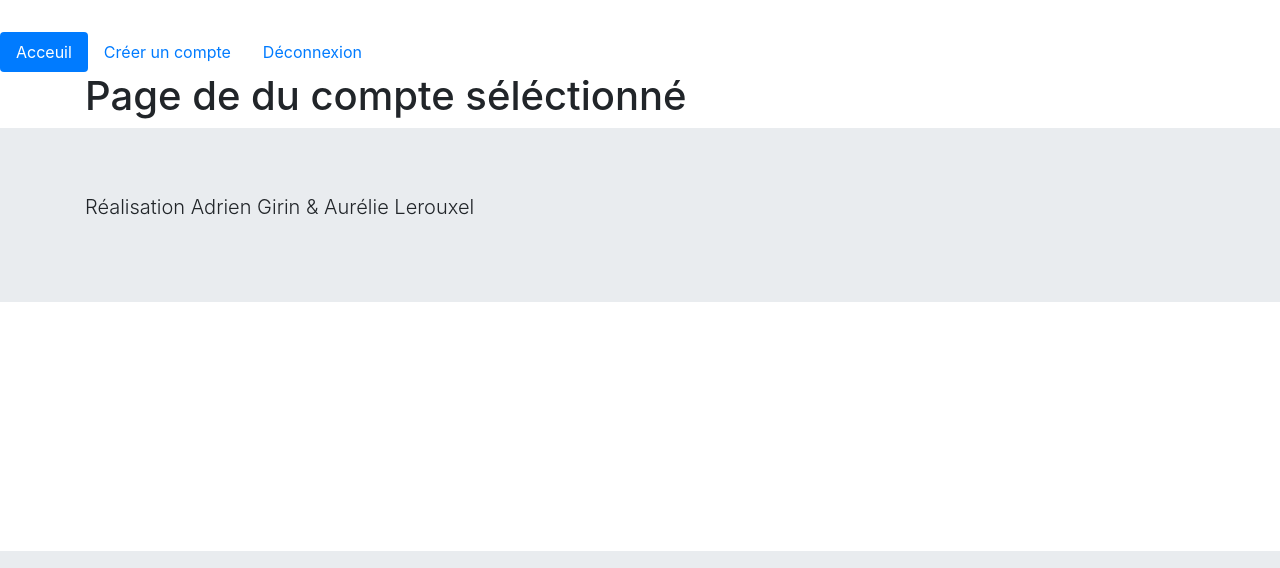
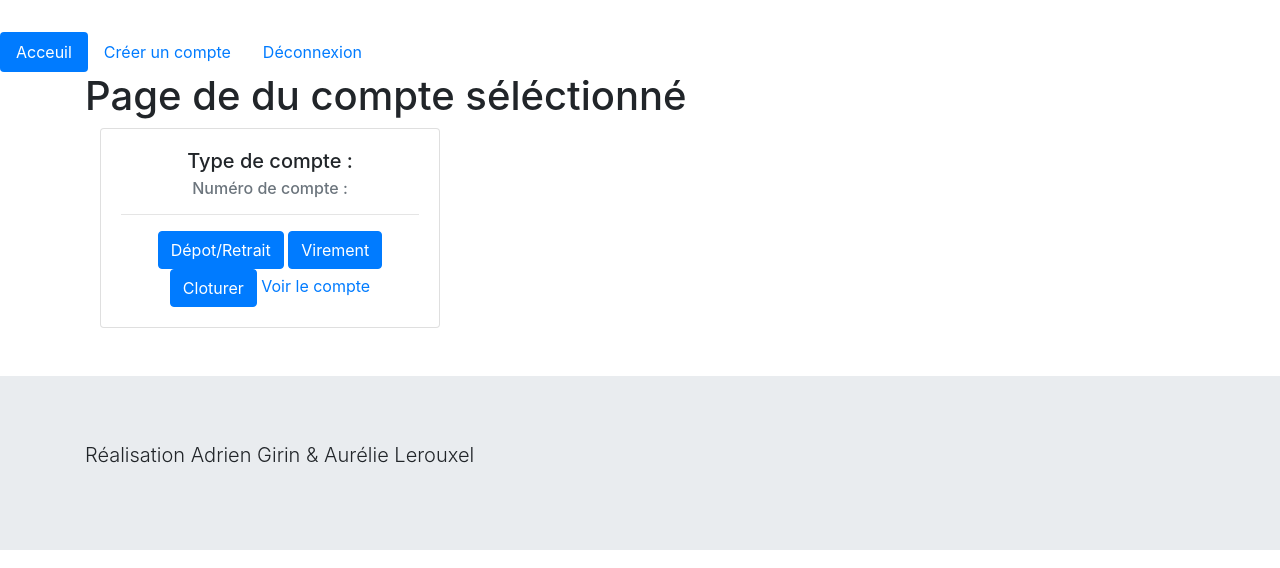
Before and after one commit to aurelielerouxel/banque_symfony, a Symfony app: template templates/bank/single_account.html.twig in a window 1280 px wide. Shown: the part 249-817 px from the top of the page. Run offline with Twig, Linux system fonts and the light colour scheme; the template is opened without the code that fills it, so the values that code supplies are empty; some libraries are stand-ins or nearby versions.

Commit message:
display controller in the view accounts

```diff
--- a/templates/bank/single_account.html.twig
+++ b/templates/bank/single_account.html.twig
@@ -5,6 +5,23 @@
 {% block main %}
 <div class="container">
     <h1>Page de du compte séléctionné</h1>
+    <div class="col-12 col-sm-10 col-md-6 col-lg-4 mb-5">
+        <div class="card text-center">
+            <section class="card-body">
+                <h5 class="card-title">Type de compte : </h5>
+                <h6 class="card-subtitle mb-2 text-muted">Numéro de compte : </h6>
+                <hr>
+                {# <ul class="list-group list-group-flush">
+                    <li class="list-group-item">Nom & Prénom</li>
+                </ul> #}
+                <a href="#" class="btn btn-primary">Dépot/Retrait</a>
+                <a href="#" class="btn btn-primary">Virement</a>
+                <a href="#" class="btn btn-primary">Cloturer</a>
+
+                <a href="singleAccount">Voir le compte</a>
+            </section>
+        </div>
+    </div>
 </div>
 
 {% endblock %}
```
Also changed, not shown: templates/bank/accounts.html.twig (+5 -5 lines).
